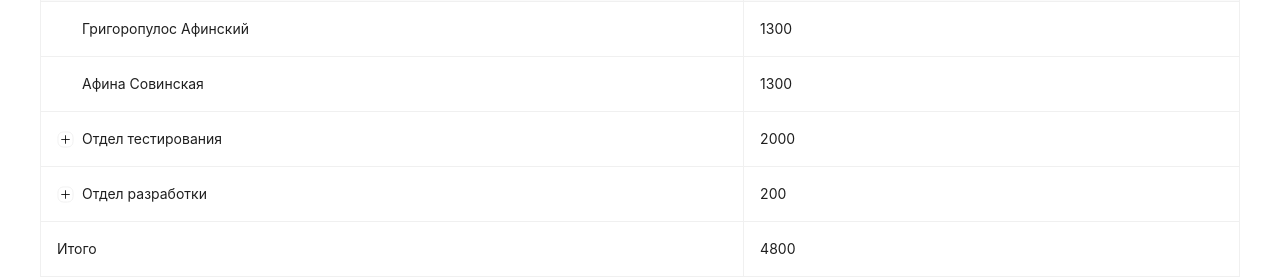
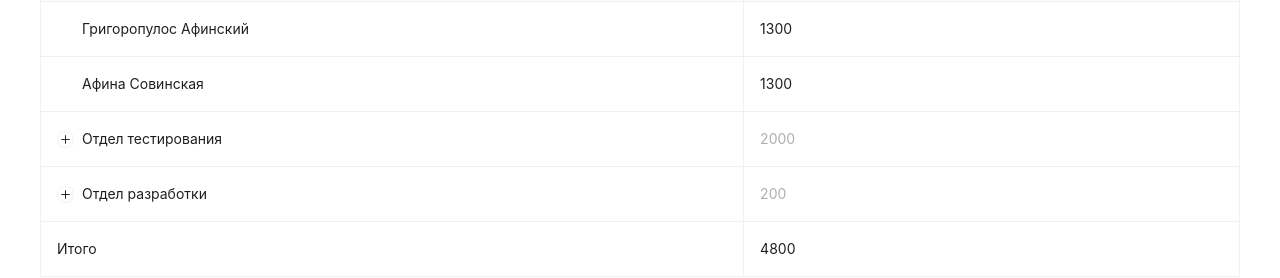
Before and after one commit to Marie8215/nauka-test-app, a React (Vite) app: page / in a window 1280 px wide. Shown: the part 126-404 px from the top of the page. Built offline with nearby package versions, Linux system fonts and the light colour scheme.

Commit message:
мемоизация подготовленных данных

```diff
--- a/src/App.jsx
+++ b/src/App.jsx
@@ -2,12 +2,14 @@ import { EmployeesPage } from "./components/employeesPage/employeesPage";
 import "normalize.css";
 import { ThemeContextProvider } from "./components/theme-context/theme-context-provider";
 import { Layout } from "./components/layout/layout";
+import { employees } from "./mockData/employeesMock";
+
 
 function App() {
   return (
     <ThemeContextProvider>
       <Layout>
-        <EmployeesPage />
+        <EmployeesPage employees={employees}/>
       </Layout>
     </ThemeContextProvider>
   );
--- a/src/components/employeesPage/employeesPage.jsx
+++ b/src/components/employeesPage/employeesPage.jsx
@@ -1,13 +1,12 @@
 import { Segmented, Space, Table } from "antd";
-import { employees } from "../../mockData/employeesMock";
-import { useState } from "react";
+import { useMemo, useState } from "react";
 
 const prepareTreeData = (data, parentKey = "") => {
   const preparedData = [];
   let totalSalary = 0;
 
   for (let i = 0; i < data.length; i++) {
-    let element = data[i];
+    const element = data[i];
     const currentKey = parentKey + i;
 
     if (element.type === "user") {
@@ -18,7 +17,7 @@ const prepareTreeData = (data, parentKey = "") => {
 
       totalSalary += element.salary;
     } else {
-      let preparedChildren = prepareTreeData(element.childs, currentKey);
+      const preparedChildren = prepareTreeData(element.childs, currentKey);
       totalSalary += preparedChildren.totalSalary;
 
       preparedData.push({
@@ -35,7 +34,7 @@ const prepareTreeData = (data, parentKey = "") => {
 };
 
 const prepareFlatData = (data, parentKey = "") => {
-  let result = [];
+  let preparedData = [];
   let totalSalary = 0;
 
   for (let i = 0; i < data.length; i++) {
@@ -43,23 +42,35 @@ const prepareFlatData = (data, parentKey = "") => {
     const currentKey = parentKey + i;
 
     if (element.type === "user") {
-      result.push({
+      preparedData.push({
         key: currentKey,
         ...element,
       });
+
       totalSalary += element.salary;
     } else {
       const preparedChildren = prepareFlatData(element.childs, currentKey);
-      result = result.concat(preparedChildren.data);
       totalSalary += preparedChildren.totalSalary;
+
+      preparedData = preparedData.concat(preparedChildren.data);
     }
   }
 
-  return { data: result, totalSalary };
+  return { data: preparedData, totalSalary };
 };
 
-export const EmployeesPage = () => {
+export const EmployeesPage = ({employees}) => {
   const [isTreeView, setIsTreeView] = useState(true);
+
+  const treeData = useMemo(
+    () => prepareTreeData(employees),
+    [employees]
+  );
+
+  const flatData = useMemo(
+    () => prepareFlatData(employees),
+    [employees]
+  );
 
   const tableColumns = [
     {
@@ -71,12 +82,17 @@ export const EmployeesPage = () => {
       title: "Заработная плата",
       dataIndex: "salary",
       key: "salary",
+      render: (text, record) => {
+        return record.type !== "user" ? (
+          <span style={{ color: "#afafaf" }}>{text}</span>
+        ) : (
+          text
+        );
+      },
     },
   ];
 
-  let { data, totalSalary } = isTreeView
-    ? prepareTreeData(employees)
-    : prepareFlatData(employees);
+  let { data, totalSalary } = isTreeView ? treeData : flatData;
 
   return (
     <>
```
